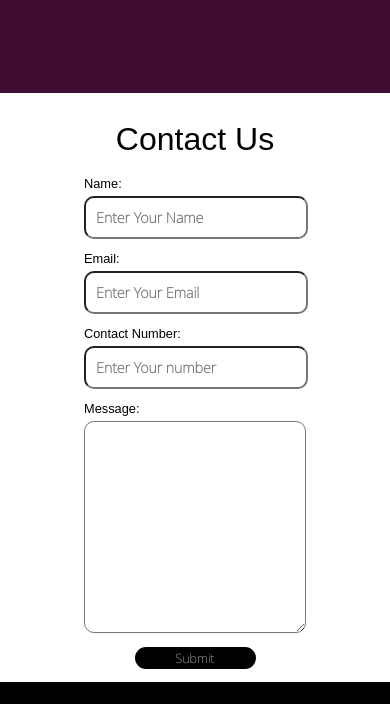
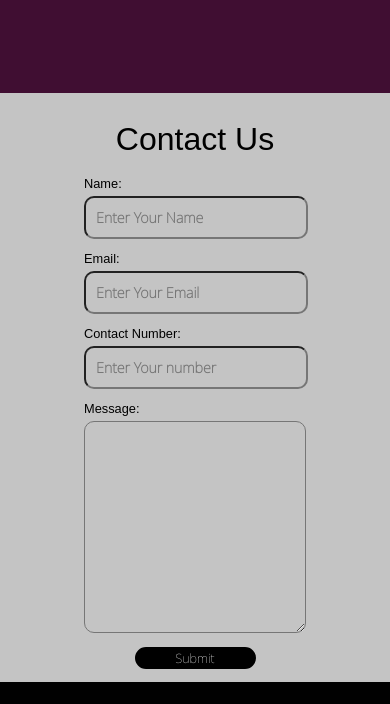
Before and after one commit to Ajmat-ansari/Project1, a plain HTML site: page index.html in a window 390 px wide. Shown: the part 2195-2899 px from the top of the page. Drawn offline with Linux system fonts and the light colour scheme; the site is published under a folder, as on GitHub Pages, so addresses that start at the root find nothing.

Commit message:
Update phone.css

```diff
--- a/phone.css
+++ b/phone.css
@@ -235,7 +235,7 @@ margin: 4px;
 #contact::before{
     content: "";
     position: absolute;
-    background: url(/contact.jpg) no-repeat center center/cover;
+    background: url(./contact.jpg) no-repeat center center/cover;
     width: 100%;
     height: 39rem;
     z-index: -1;
```
